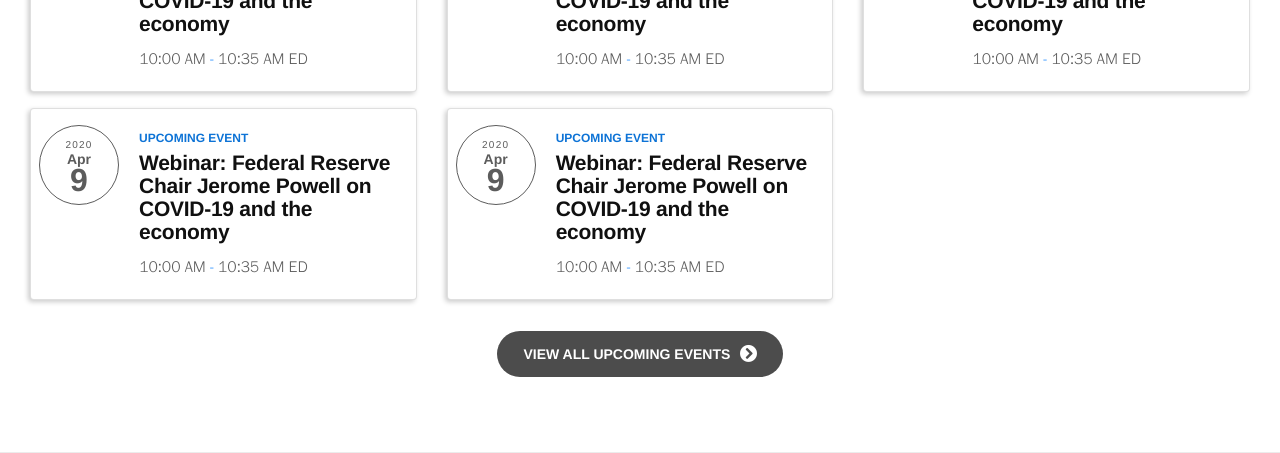
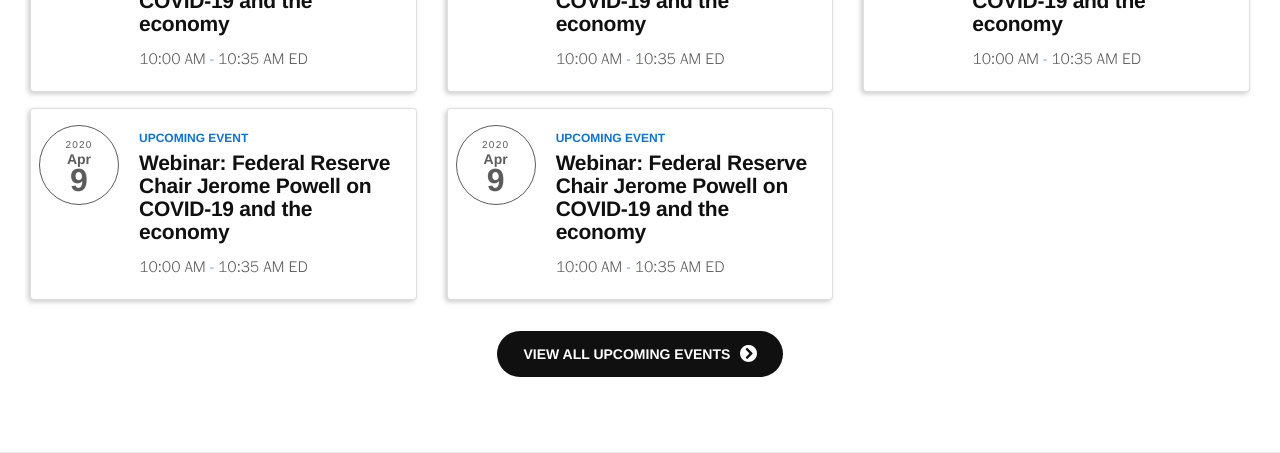
Before and after one commit to pk4noob/proj, a plain HTML site: page events.html in a window 1280 px wide. In both pictures the pointer is over the link "VIEW ALL UPCOMING EVENTS". Shown: the part 1052-1505 px from the top of the page. Drawn offline with nearby package versions, Linux system fonts and the light colour scheme.

Commit message:
view buttona hazir

```diff
--- a/assets/css/style.css
+++ b/assets/css/style.css
@@ -461,7 +461,8 @@ p, nav, h2 {
 }
 .view-all:hover {
     text-decoration: none;
-
+    background-color: #101010;
+    transition: .5s all;
 }
 
 .view-all .text {
@@ -480,6 +481,7 @@ p, nav, h2 {
     left: -.9375em;
 }
 .view-all:hover .icon {
+    color: #fff;
     bottom: 0 !important;
     top: .78em;
     right: 1.5em;
```
